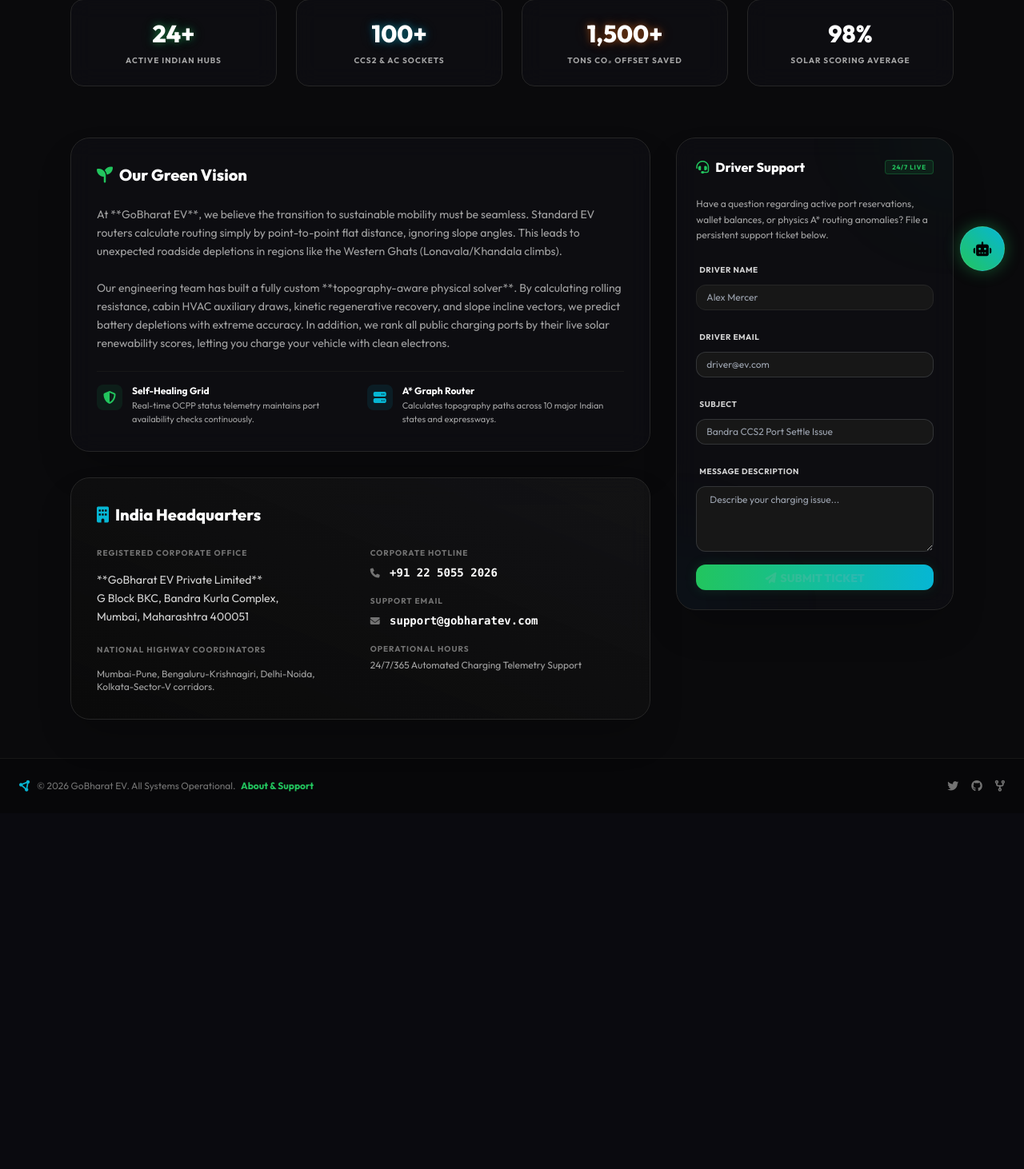
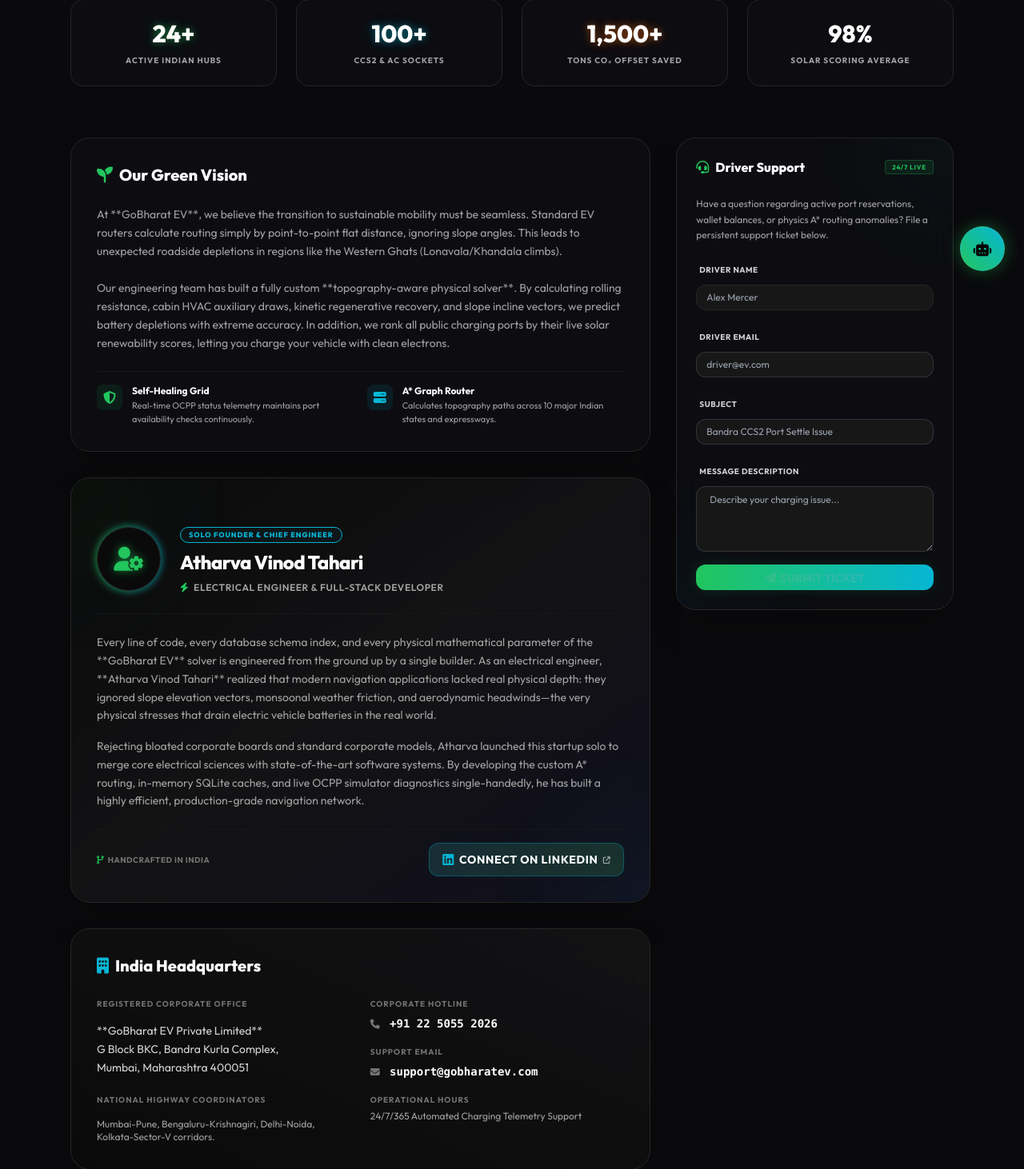
Before and after one commit to Atharvatare/ev-charging-platform, a FastAPI app: page /about in a window 1280 px wide. Shown: the part 437-1899 px from the top of the page at 80% size. Before the commit the page ends 1427 px from the top, so only its background shows below. Run offline with FastAPI, Linux system fonts and the light colour scheme; some libraries are stand-ins or nearby versions.

Commit message:
feat(about): integrate solo founder and chief engineer profile honoring Atharva Vinod Tahari

```diff
--- a/app/templates/about.html
+++ b/app/templates/about.html
@@ -75,6 +75,51 @@
                             <p class="text-[11px] text-neutral-400 mt-0.5">Calculates topography paths across 10 major Indian states and expressways.</p>
                         </div>
                     </div>
+                </div>
+            </div>
+
+            <!-- The Founder & Innovator Profile -->
+            <div class="card glass-panel border border-neutral-800 rounded-3xl p-8 space-y-6 shadow-2xl relative overflow-hidden bg-gradient-to-br from-neutral-950 via-neutral-900/60 to-[#1e1b4b]/20 hover:border-cyberGreen/20 transition-all duration-300">
+                <!-- Glowing circuit vectors -->
+                <div class="absolute -right-20 -bottom-20 w-44 h-44 rounded-full bg-cyberBlue/5 blur-3xl pointer-events-none"></div>
+                <div class="absolute -left-20 -top-20 w-44 h-44 rounded-full bg-cyberGreen/5 blur-3xl pointer-events-none"></div>
+
+                <div class="flex flex-col md:flex-row items-center gap-6 pb-6 border-b border-neutral-900">
+                    <!-- Glowing Avatar Frame -->
+                    <div class="relative shrink-0">
+                        <div class="absolute -inset-0.5 rounded-full bg-gradient-to-r from-cyberGreen to-cyberBlue opacity-75 blur-sm animate-pulse"></div>
+                        <div class="relative w-20 h-20 rounded-full bg-neutral-950 border border-neutral-800 flex items-center justify-center">
+                            <i class="fa-solid fa-user-gear text-3xl text-cyberGreen glow-text-green"></i>
+                        </div>
+                    </div>
+
+                    <div class="text-center md:text-left space-y-2">
+                        <span class="badge border-cyberBlue text-cyberBlue bg-cyberBlue/5 font-extrabold text-[9px] uppercase tracking-widest px-2.5 py-1">Solo Founder & Chief Engineer</span>
+                        <h3 class="text-2xl font-black text-white tracking-tight">Atharva Vinod Tahari</h3>
+                        <p class="text-xs text-neutral-400 font-semibold uppercase tracking-wider flex items-center justify-center md:justify-start gap-1">
+                            <i class="fa-solid fa-bolt text-cyberGreen mr-0.5"></i> Electrical Engineer & Full-Stack Developer
+                        </p>
+                    </div>
+                </div>
+
+                <div class="space-y-4 text-neutral-400 text-sm leading-relaxed">
+                    <p>
+                        Every line of code, every database schema index, and every physical mathematical parameter of the **GoBharat EV** solver is engineered from the ground up by a single builder. As an electrical engineer, **Atharva Vinod Tahari** realized that modern navigation applications lacked real physical depth: they ignored slope elevation vectors, monsoonal weather friction, and aerodynamic headwinds—the very physical stresses that drain electric vehicle batteries in the real world.
+                    </p>
+                    <p>
+                        Rejecting bloated corporate boards and standard corporate models, Atharva launched this startup solo to merge core electrical sciences with state-of-the-art software systems. By developing the custom A* routing, in-memory SQLite caches, and live OCPP simulator diagnostics single-handedly, he has built a highly efficient, production-grade navigation network.
+                    </p>
+                </div>
+
+                <!-- Interactive LinkedIn Connect & Stats -->
+                <div class="flex flex-col sm:flex-row justify-between items-center gap-4 pt-4 border-t border-neutral-900">
+                    <div class="text-[10px] text-neutral-500 uppercase font-bold tracking-wider">
+                        <i class="fa-solid fa-code-branch mr-0.5 text-cyberGreen"></i> Handcrafted in India
+                    </div>
+                    <a href="https://www.linkedin.com/in/atharva-tare-68331028b" target="_blank"
+                       class="btn btn-xs sm:btn-sm bg-gradient-to-r from-cyberBlue/10 to-cyberGreen/10 border border-cyberBlue/30 text-white rounded-xl font-bold uppercase tracking-wider hover:border-cyberGreen hover:from-cyberGreen/15 hover:to-cyberBlue/15 transition-all duration-300 px-4 py-2 h-auto flex items-center gap-1.5 shadow-[0_0_10px_rgba(6,182,212,0.05)]">
+                        <i class="fa-brands fa-linkedin text-cyberBlue text-base"></i> Connect on LinkedIn <i class="fa-solid fa-arrow-up-right-from-square text-[9px] opacity-60"></i>
+                    </a>
                 </div>
             </div>
 
```
